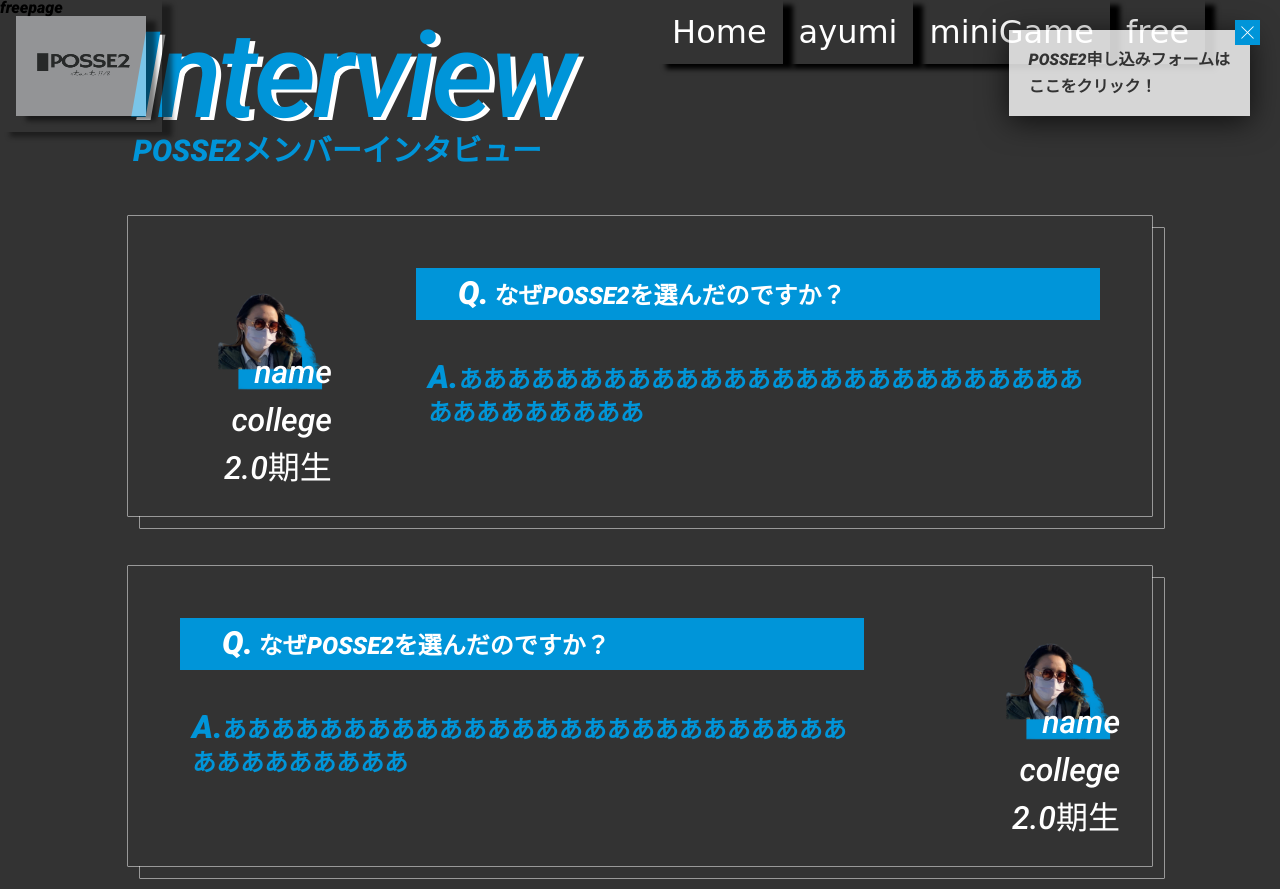
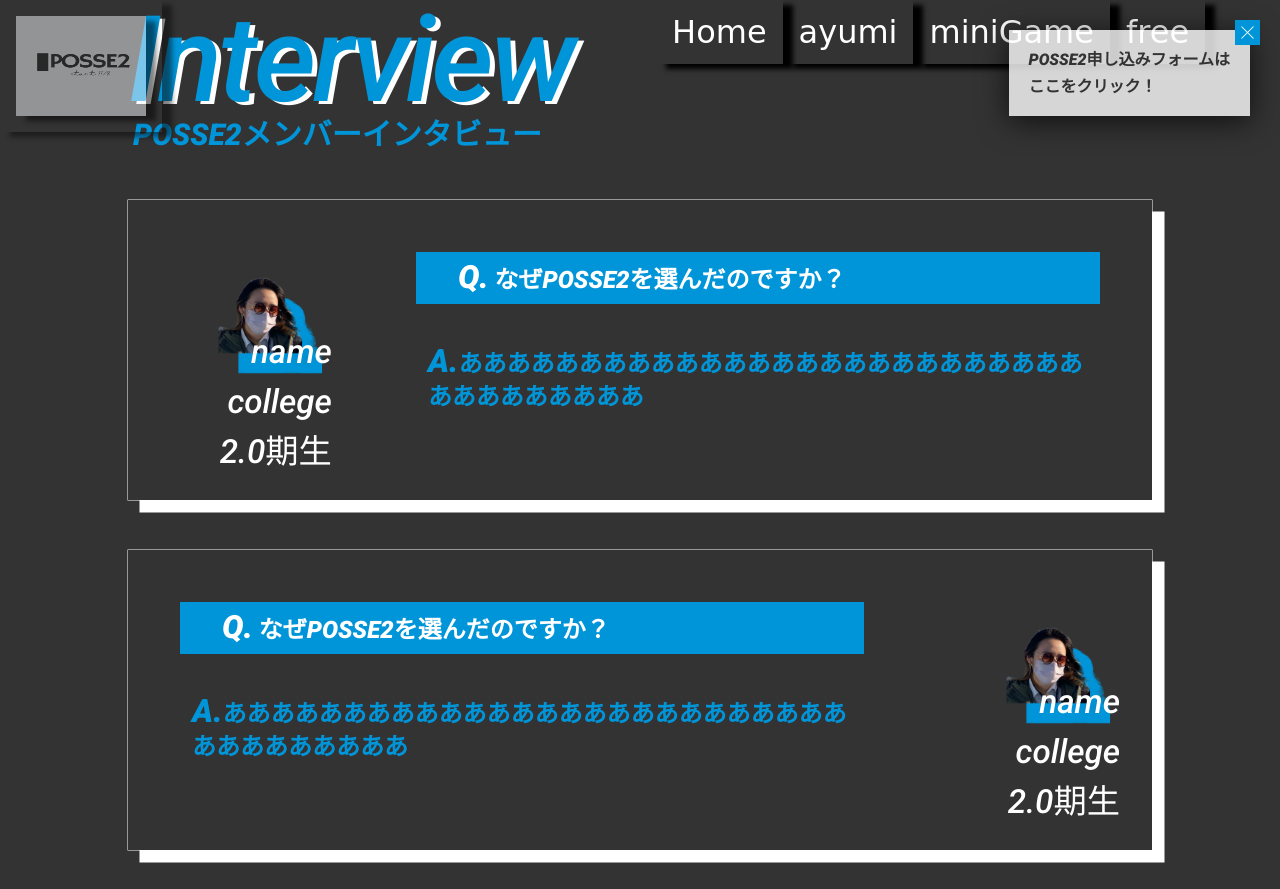
Before and after one commit to posse-ap/posse2-hackathon-202202-team2C, a plain HTML site: page 2022.02.14_ハッカソン/free/index.html in a window 1280 px wide. Shown: the top 889 px of the page. Drawn offline with Linux system fonts and the light colour scheme.

Commit message:
FREEページデザインを少し変更した

```diff
--- a/2022.02.14_ハッカソン/css/free.css
+++ b/2022.02.14_ハッカソン/css/free.css
@@ -63,7 +63,7 @@ text-shadow: 5px 3px 0px #fff;
   height: 300px;
   display: flex;
   margin: 50px 0;
-  box-shadow: 0 0 0 0.5px #fff, 12px 12px 0 0 #333, 12px 12px 0 0.5px #fff;
+  box-shadow: 0 0 0 0.5px #fff, 12px 12px 0 0 #fff, 12px 12px 0 0.5px #fff;
 }
 
 .interview-content-list-profile {
@@ -80,6 +80,7 @@ text-shadow: 5px 3px 0px #fff;
 
 .interview-content-list-profile-text {
   text-align: right;
+  font-size: 1.3vw;
   padding: 2rem;
   position: absolute;
   bottom: 0;
--- a/2022.02.14_ハッカソン/free/index.html
+++ b/2022.02.14_ハッカソン/free/index.html
@@ -38,7 +38,6 @@
       </ul>
     </div>
   </header>
-  <h1>freepage</h1>
   <section class="content">
     <div class="interview-header">
       <h2 class="interview-title">
```
